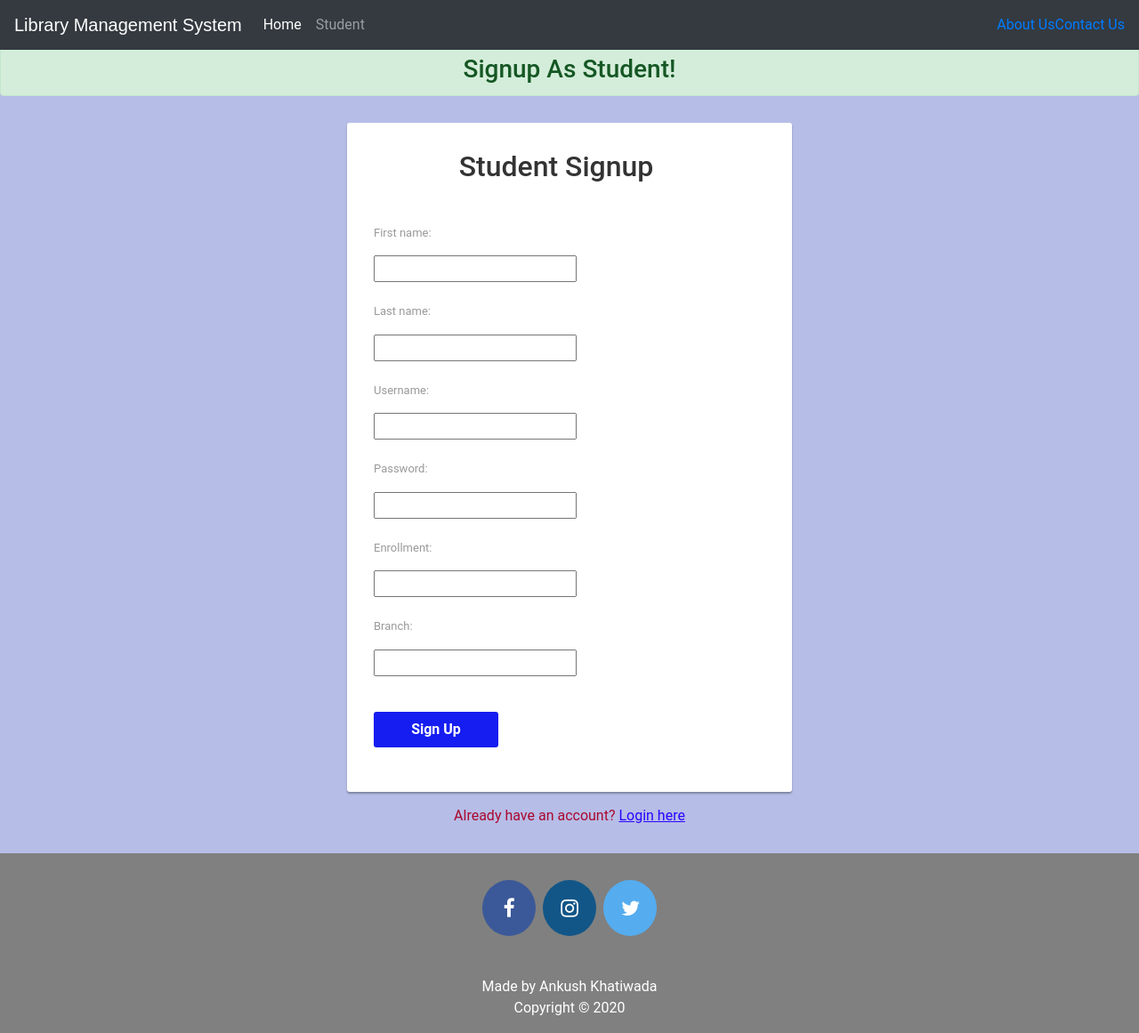
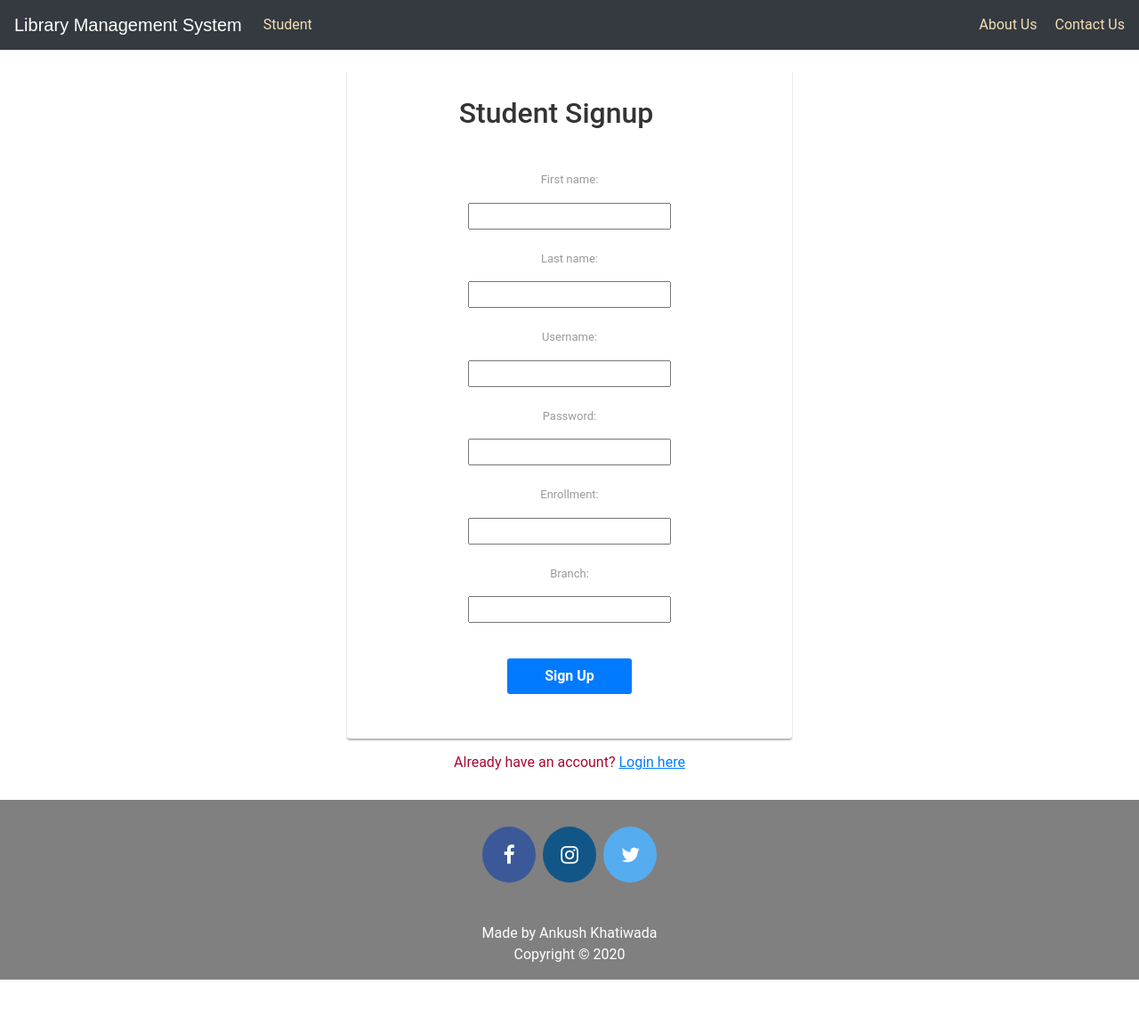
Before and after one commit to Ankush-Khatiwada/LibraryManagementSystem, a Django app: page /studentsignup in a window 1280 px wide. Shown: the whole page at 89% size. After the commit the page ends 1101 px from the top, so only its background shows below. Run offline with Django 3.2, Linux system fonts and the light colour scheme; some libraries are stand-ins or nearby versions.

Commit message:
solved issue

```diff
--- a/templates/library/contactus.html
+++ b/templates/library/contactus.html
@@ -22,7 +22,7 @@
 <br><br>
 
 <center>
-        <h3 class = 'alert alert-success'>Send Us Your Valuable Feedback !</h3>
+        <h3 class = 'alert alert-success'>Contact US</h3>
 
     <form method="POST">
         <!-- Very Important csrf Token -->
--- a/templates/library/navbar.html
+++ b/templates/library/navbar.html
@@ -32,15 +32,15 @@
 
         <div class="collapse navbar-collapse justify-content-between" id="navbarCollapse">
             <div class="navbar-nav">
-                <a href="/" class="nav-item nav-link active">Home</a>
 
-                <a href="/studentclick" class="nav-item nav-link">Student</a>
+
+                <a href="/studentclick" class="nav-item nav-link" style="color: wheat">Student</a>
 
             </div>
 
             <div class="navbar-nav">
-                <a href="/aboutus" class="nav-item ">About Us</a>
-                <a href="contactus" class="nav-item ">Contact Us</a>
+                <a href="/aboutus" class="nav-item "style="color: wheat">About Us</a>
+                <a href="contactus" class="nav-item " style="color: wheat; margin-left: 20px;">Contact Us</a>
             </div>
 
 
--- a/templates/library/studentsignup.html
+++ b/templates/library/studentsignup.html
@@ -22,16 +22,16 @@
     <style type="text/css">
     	body {
     		color: #aa082e;
-    			background-color:#b6bde7;
+
     		font-family: 'Roboto', sans-serif;
     	}
         .form-control {
-    		border-color: #eee;
+
             min-height: 41px;
     		box-shadow: none !important;
     	}
         .form-control:focus {
-    		border-color: #5cd3b4;
+
     	}
         .form-control, .btn {
             border-radius: 3px;
@@ -69,17 +69,17 @@
         .signup-form .btn {
             font-size: 16px;
             font-weight: bold;
-    	background: #161df0;
+
     		border: none;
     		margin-top: 20px;
     		min-width: 140px;
         }
     	.signup-form .btn:hover, .signup-form .btn:focus {
-    		background: #41cba9;
+
             outline: none !important;
     	}
         .signup-form a {
-    		color: #2b04ff;
+
 
     		text-decoration: underline;
     	}
@@ -105,7 +105,7 @@
     {% include "library/navbar.html" %}
     <br>
     <br>
-<center><h3 style=" margin-bottom: 0px;"class = 'alert alert-success'>Signup As Student!</h3></center>
+<center>
     <div class="signup-form">
         <form  method="post" class="form-horizontal">
 
```
Also changed, not shown: templates/library/studentclick.html (+24 -13 lines).
